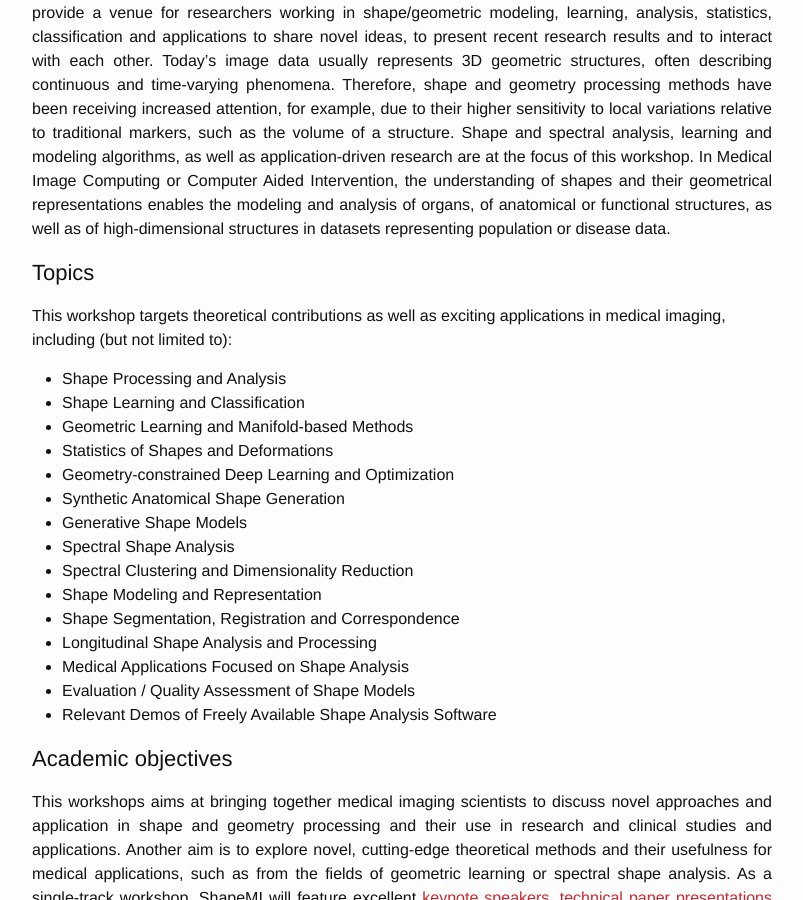
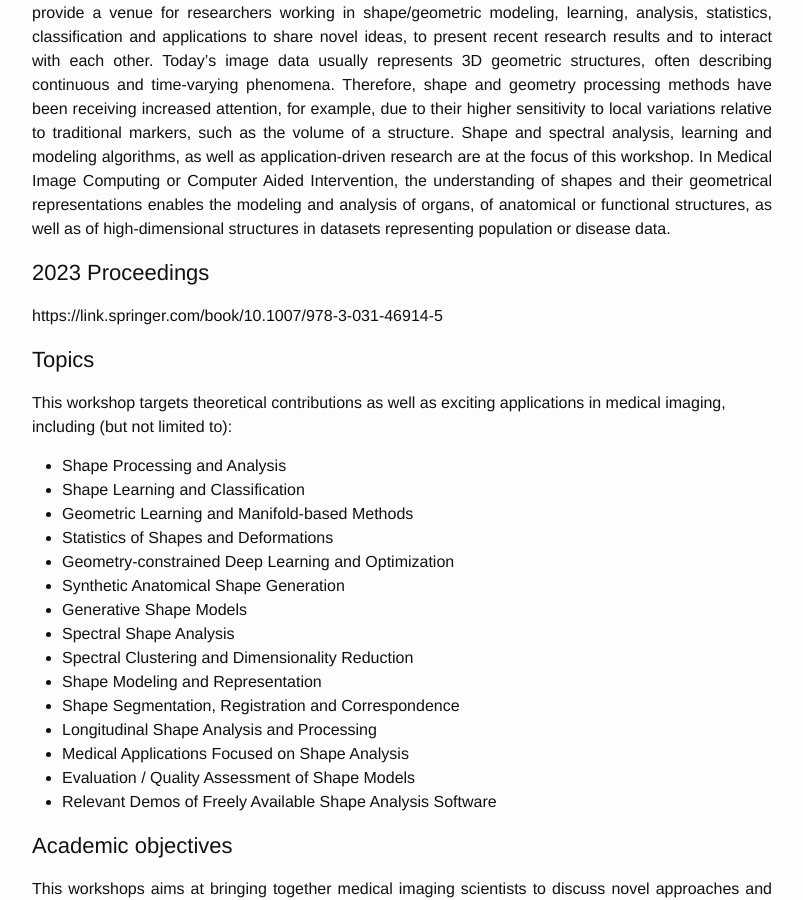
Before and after one commit to shapemi/shapemi.github.io, a Jekyll site: the page built from index.md, in a window 1280 px wide and 900 px high, scrolled down 568 px. Shown: the whole window, without its empty margins (238-1041 px from the left). Built offline with Jekyll 4.4.1, drawn with Linux system fonts in a browser that asks for light colours; our own code applies the rules of GitHub Pages for plain Markdown files.

Commit message:
Update index.md

```diff
--- a/index.md
+++ b/index.md
@@ -6,6 +6,11 @@ The goal of this workshop continues being a venue for the presentation of the le
 
 Today’s image data usually represents 3D geometric structures, often describing continuous and time-varying phenomena. Therefore, shape and geometry processing methods have been receiving increased attention, for example, due to their higher sensitivity to local variations relative to traditional markers, such as the volume of a structure. Shape and spectral analysis, learning and modeling algorithms, as well as application-driven research are at the focus of this workshop. In Medical Image Computing or Computer Aided Intervention, the understanding of shapes and their geometrical representations enables the modeling and analysis of organs, of anatomical or functional structures, as well as of high-dimensional structures in datasets representing population or disease data.
  </p>
+
+# 2023 Proceedings
+
+https://link.springer.com/book/10.1007/978-3-031-46914-5
+
 
 # Topics
 This workshop targets theoretical contributions as well as exciting applications in medical imaging, including (but not limited to):
```
